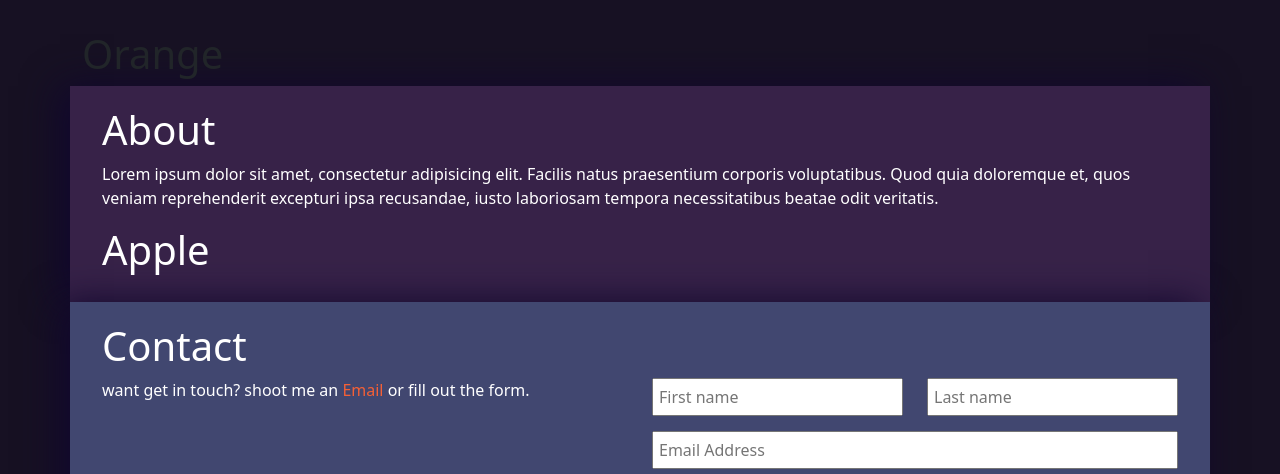
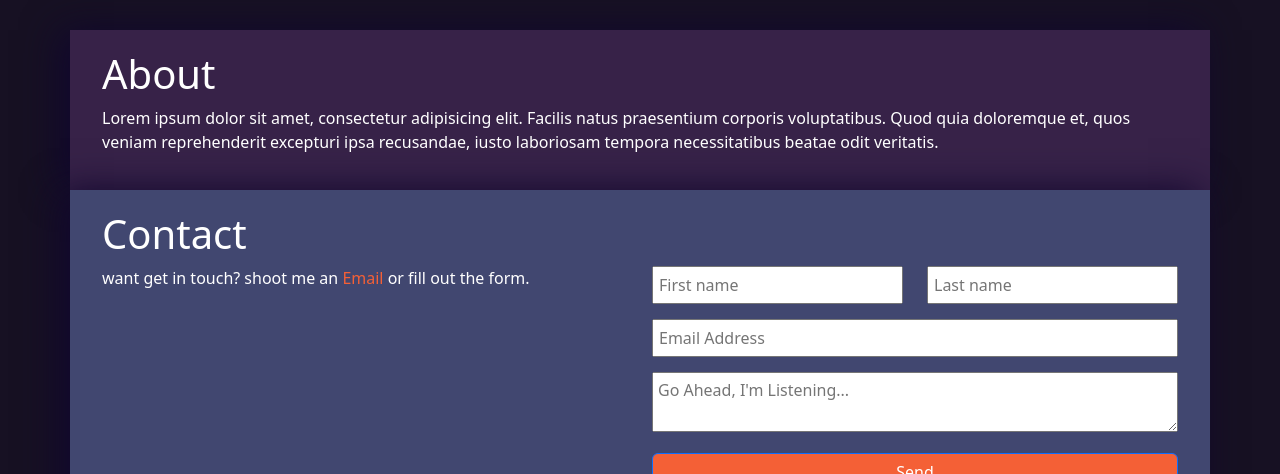
Before and after one commit to realgagan96/realgagan96.github.io, a plain HTML site: page index.html in a window 1280 px wide. Shown: the part 770-1244 px from the top of the page. Drawn offline with nearby package versions, Linux system fonts and the light colour scheme.

Commit message:
deleted random words

```diff
--- a/index.html
+++ b/index.html
@@ -39,7 +39,7 @@
           </span>
         </a>
       </div>
-      <h1>Orange</h1>
+
       <section id="about" class="row">
         <h1>About</h1>
         <p>
@@ -48,7 +48,7 @@
           veniam reprehenderit excepturi ipsa recusandae, iusto laboriosam
           tempora necessitatibus beatae odit veritatis.
         </p>
-        <h1>Apple</h1>
+
       </section>
       <section class="contact row">
         <h1>Contact</h1>
```
